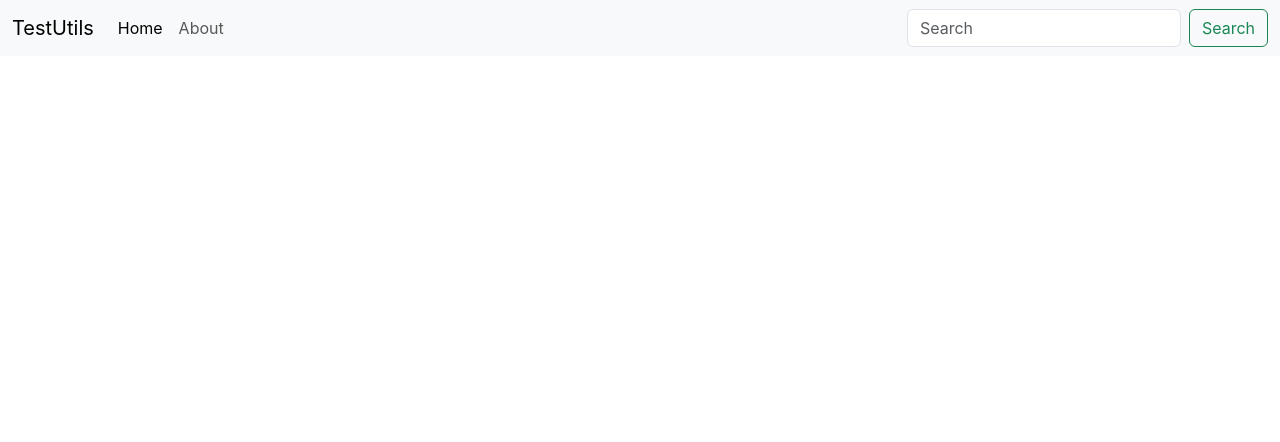
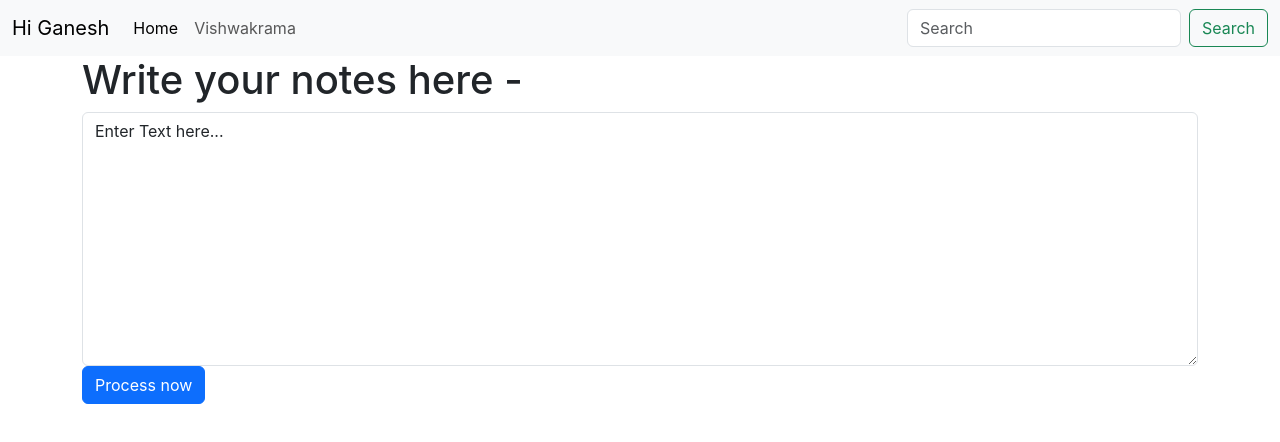
Before and after one commit to icandy9914/myreactapp, a React (Create React App) app: page / in a window 1280 px wide. Shown: the top 442 px of the page. Built offline with nearby package versions, Linux system fonts and the light colour scheme.

Commit message:
My first commit

```diff
--- /dev/null
+++ b/module4.mjs
@@ -0,0 +1,4 @@
+import all,{d,dv} from './module3.mjs';
+console.log(all);
+console.log(d);
+console.log(dv);
--- a/src/App.js
+++ b/src/App.js
@@ -1,30 +1,16 @@
 import logo from './logo.svg';
 import './App.css';
+import Navbar from './components/Navbar';
+import TextForms from './components/TextForms';
 
 function App() {
   return (
-    <nav className="navbar navbar-expand-lg bg-body-tertiary">
-  <div className="container-fluid">
-    <a className="navbar-brand" href="#">TestUtils</a>
-    <button className="navbar-toggler" type="button" data-bs-toggle="collapse" data-bs-target="#navbarSupportedContent" aria-controls="navbarSupportedContent" aria-expanded="false" aria-label="Toggle navigation">
-      <span className="navbar-toggler-icon"></span>
-    </button>
-    <div className="collapse navbar-collapse" id="navbarSupportedContent">
-      <ul className="navbar-nav me-auto mb-2 mb-lg-0">
-        <li className="nav-item">
-          <a className="nav-link active" aria-current="page" href="/">Home</a>
-        </li>
-        <li className="nav-item">
-          <a className="nav-link" href="/">About</a>
-        </li>
-      </ul>
-      <form className="d-flex" role="search">
-        <input className="form-control me-2" type="search" placeholder="Search" aria-label="Search"/>
-        <button className="btn btn-outline-success" type="submit">Search</button>
-      </form>
-    </div>
-  </div>
-</nav>
+    <>
+
+<Navbar title="Hi Ganesh" aboutTxt="Vishwakrama"/>
+<TextForms headingTxt="Write your notes here"/>
+{/* <Navbar/> */}
+</>
   );
 }
 
--- /dev/null
+++ b/src/components/Navbar.js
@@ -0,0 +1,39 @@
+import React from 'react'
+import PropTypes from 'prop-types'
+
+
+export default function Navbar(props) {
+  return (
+    <nav className="navbar navbar-expand-lg bg-body-tertiary">
+      <div className="container-fluid">
+        <a className="navbar-brand" href="#">{props.title}</a>
+        <button className="navbar-toggler" type="button" data-bs-toggle="collapse" data-bs-target="#navbarSupportedContent" aria-controls="navbarSupportedContent" aria-expanded="false" aria-label="Toggle navigation">
+          <span className="navbar-toggler-icon"></span>
+        </button>
+        <div className="collapse navbar-collapse" id="navbarSupportedContent">
+          <ul className="navbar-nav me-auto mb-2 mb-lg-0">
+            <li className="nav-item">
+              <a className="nav-link active" aria-current="page" href="/">Home</a>
+            </li>
+            <li className="nav-item">
+              <a className="nav-link" href="/">{props.aboutTxt}</a>
+            </li>
+          </ul>
+          <form className="d-flex" role="search">
+            <input className="form-control me-2" type="search" placeholder="Search" aria-label="Search" />
+            <button className="btn btn-outline-success" type="submit">Search</button>
+          </form>
+        </div>
+      </div>
+    </nav>
+  )
+}
+
+Navbar.propTypes = {
+  title: PropTypes.string.isRequired,
+  aboutTxt: PropTypes.string
+}
+// Navbar.defaultProps = {
+//   title: 'Stranger',
+//   aboutTxt: 'Things'
+// }
--- /dev/null
+++ b/src/components/TextForms.js
@@ -0,0 +1,25 @@
+import React,{useState} from 'react'
+
+export default function TextForms(props) {
+    const handleClick = ()=> {
+        console.log("you clicked" + mytxt);
+        let newTxt = mytxt.toUpperCase();
+        setText(newTxt);
+    }
+    const handleUpdate = (event)=> {
+        console.log("onchanged");
+        setText(event.target.value);
+    }
+    const [mytxt, setText] = useState('Enter Text here...');
+    return (
+        <>
+        <div className="container">
+            <h1>{props.headingTxt} - </h1>
+            <div className="mb-3">
+                <textarea value={mytxt} className="form-control" id="exampleFormControlTextarea1" rows="10" onChange={handleUpdate}>{mytxt}</textarea>
+                <button className="btn btn-primary" onClick={handleClick}>Process now</button>
+            </div>
+        </div>
+        </>
+    )
+}
```
Also changed, not shown: module3.mjs (added, +8 -0 lines).
